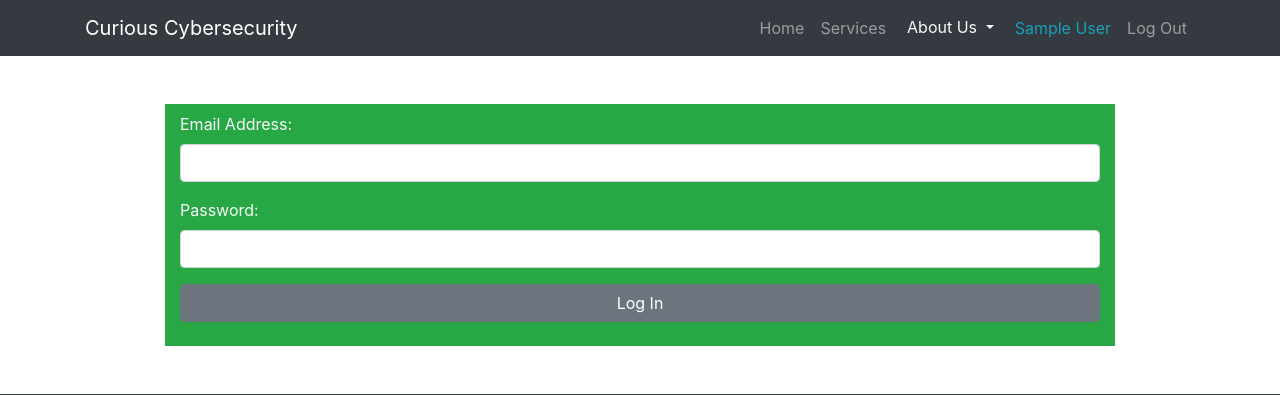
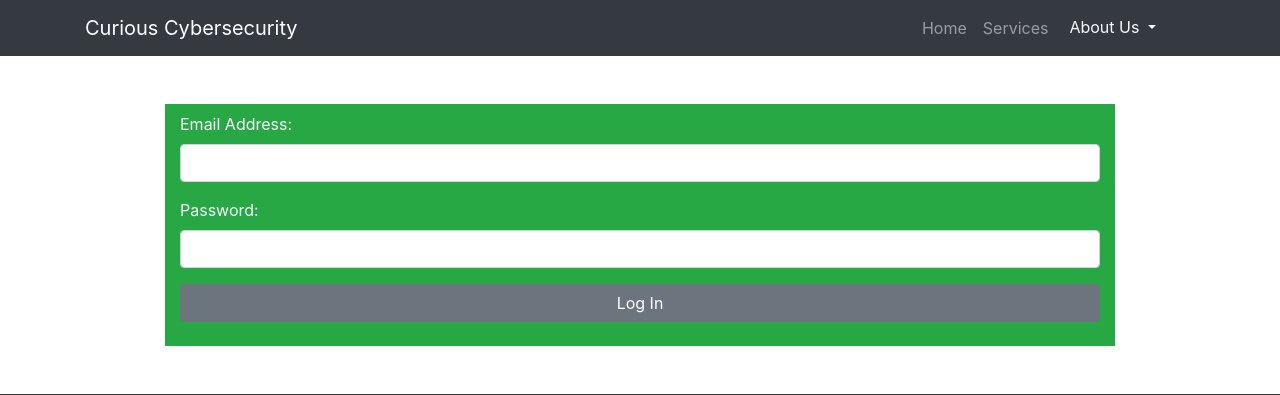
Before and after one commit to Fahad-Md-Kamal/University-PHP-Project-Assignments, a PHP site: page /login.php in a window 1280 px wide. Shown: the top 395 px of the page. Run offline with PHP 8.4, Linux system fonts and the light colour scheme; the visitor is signed in with stand-in values (Sample User, id 1); some libraries are stand-ins or nearby versions.

Commit message:
Modified

```diff
--- a/AdminUsers.php
+++ b/AdminUsers.php
@@ -9,7 +9,7 @@
   <?php include_once "templates/mainNav.php" ?>
 
   <!-- Page Content -->
-  <div class="container">
+  <div class="container-fluid">
 
     <div class="row">
 
--- a/dbConnection.php
+++ b/dbConnection.php
@@ -5,7 +5,7 @@ function dbConncetion(){
     $host = "localhost";
     $user = "root";
     $pass = "";
-    $database = "CuriousCyberSecurityDB";
+    $database = "DW_00171328";
 
     $conn = new mysqli($host, $user, $pass, $database);
 
--- a/php_login.php
+++ b/php_login.php
@@ -24,10 +24,12 @@ if($_POST){
         if($user = $result->num_rows > 0){
             foreach($result as $row){
                     $_SESSION['UserName'] = $row['FirstName'];
-                    $_SESSION['EmailAddress'] = $row['EmailAddress'];
+                    $_SESSION['id'] = $row['id'];
                     $_SESSION['UserRole'] = $row['UserRole'];
                 }
                 $_SESSION['loggedIn'] = true;
+
+
 
                 unset($_SESSION['attempt']);
                 header("location:index.php");
--- a/templates/mainNav.php
+++ b/templates/mainNav.php
@@ -2,26 +2,27 @@
     <div class="container">
       <a class="navbar-brand" href="index.php">Curious Cybersecurity</a>
 
-          <?php
-            if(isset($_SESSION['UserRole']) && $_SESSION['UserRole'] == "ADMIN"){
-          ?>
-            <div class="btn-group">
-              <button type="button" class="btn btn-default text-light dropdown-toggle" data-toggle="dropdown" aria-haspopup="true" aria-expanded="false">
-               Admin Pages
-              </button>
-              <div class="dropdown-menu">
-                <a class="dropdown-item bg-success text-light" href="AdminUsers.php">Users Control</a>
-                <div class="dropdown-divider"></div>
-                <a class="dropdown-item bg-secondary text-light" href="Location.php">Traning Courses</a>
-                </div>
 
-            </div>
-      <?php }?>
 
       <button class="navbar-toggler" type="button" data-toggle="collapse" data-target="#navbarResponsive" aria-controls="navbarResponsive" aria-expanded="false" aria-label="Toggle navigation">
         <span class="navbar-toggler-icon"></span>
       </button>
       <div class="collapse navbar-collapse" id="navbarResponsive">
+      <?php
+            if(isset($_SESSION['UserRole']) && $_SESSION['UserRole'] == "ADMIN"){
+          ?>
+            <div class="btn-group">
+              <button type="button" class="btn btn-secondary text-light dropdown-toggle" data-toggle="dropdown" aria-haspopup="true" aria-expanded="false">
+               Admin Control
+              </button>
+              <div class="dropdown-menu">
+                <a class="dropdown-item bg-success text-light" href="AdminUsers.php">Users Control</a>
+                <div class="dropdown-divider"></div>
+                <a class="dropdown-item bg-secondary text-light" href="AdminCourses.php">Traning Courses</a>
+                </div>
+
+            </div>
+      <?php }?>
         <ul class="navbar-nav ml-auto">
 
 
@@ -51,30 +52,26 @@
             </div>
           </li>
 
-          <?php
-
-      if(isset($_SESSION['loggedIn'])){
-        ?>
-          <li class="nav-item">
-            <a class="nav-link text-info" href="userInfo.php"><?=$_SESSION['UserName']?></a>
-          </li>
 
           <li class="nav-item">
-            <a class="nav-link" href="php_logout.php">Log Out</a>
+            <div class="btn-group">
+              <button type="button" class="btn btn-default text-light" data-toggle="dropdown" aria-haspopup="true" aria-expanded="false"><i class="far fa-user"></i></button>
+
+              <div class="dropdown-menu">
+
+              <?php if(isset($_SESSION['loggedIn'])){ ?>
+                <a class="dropdown-item text-info" href="userInfo.php">My Details</a>
+                <div class="dropdown-divider"></div>
+                <a class="dropdown-item text-danger" href="php_logout.php">Log Out</a>
+              <?php }else{ ?>
+                <a class="dropdown-item text-primary" href="index.php#sign_up">Sign Up </a>
+                <div class="dropdown-divider"></div>
+                <a class="dropdown-item text-success" href="login.php">Log In </a>
+              <?php } ?>
+
+            </div>
+
           </li>
-      <?php }else{ ?>
-
-        <li class="nav-item">
-            <a class="nav-link" href="index.php#sign_up">Sign Up </a>
-          </li>
-
-          <li class="nav-item">
-            <a class="nav-link" href="login.php">Log In </a>
-          </li>
-
-      <?php } ?>
-
-
         </ul>
       </div>
     </div>
```
Also changed, not shown: php_UserUpdate.php (+1 -11 lines), 1 other file.
